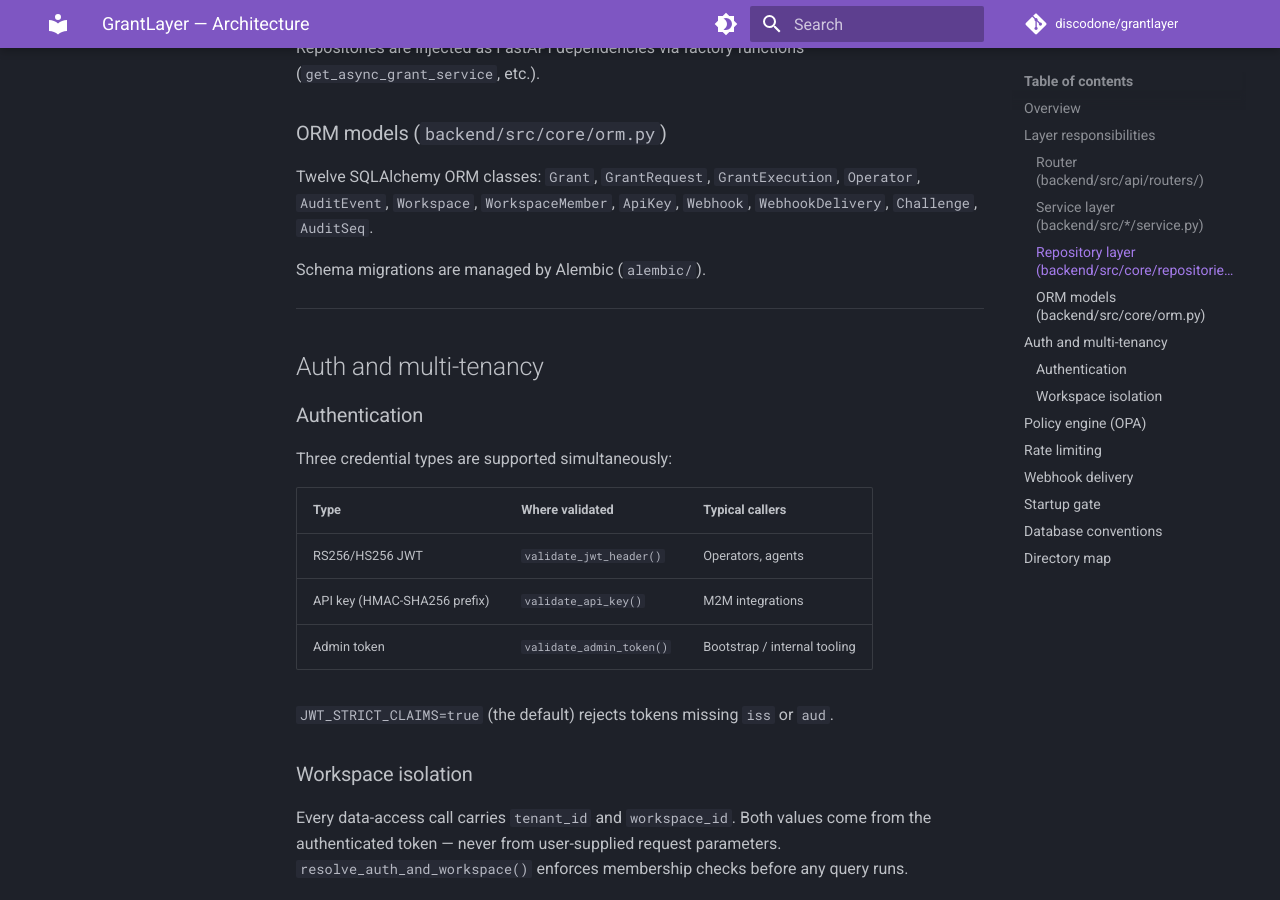
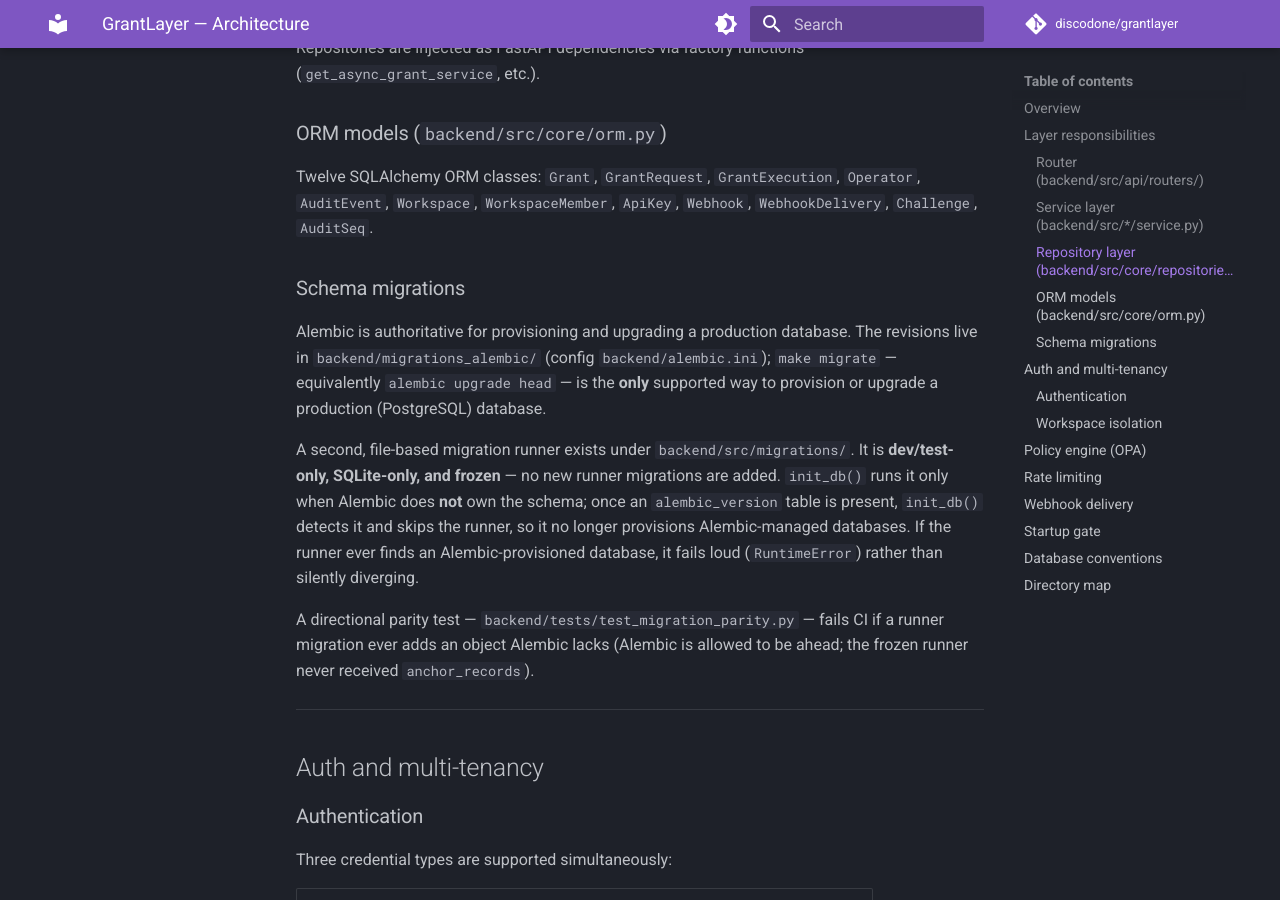
Before and after one commit to discodone/grantlayer, an MkDocs documentation site: the page built from docs/architecture.md, in a window 1280 px wide and 900 px high, scrolled down 1752 px. Built offline with MkDocs 1.6.1 and Material for MkDocs 9.7.7, drawn with Linux system fonts in a browser that asks for light colours; comment, search, counter and statistics services are not loaded.

Commit message:
docs: document Alembic-authoritative deployment contract and runner freeze
Update operator-facing docs to match the deployment contract established by
af831d7 (audit-write atomicity), fd93265 (runner fail-loud guard), and
32f0e5e (migration parity + runner freeze):

- PARITY_BACKLOG.md: record the three fixes landed 2026-07-14; note the two
  PostgreSQL runtime parity bugs remain open.
- docs/architecture.md: Alembic authoritative (backend/migrations_alembic/,
  make migrate / alembic upgrade head is the only supported provisioner);
  file-based runner is frozen dev/test/SQLite-only; init_db() defers when
  Alembic owns the schema; directional parity test guards CI.
- DEPLOYMENT.md: correct the CI description (alembic upgrade head, not
  init_db()); add the required Alembic provisioning step to First Start; add
  a Troubleshooting entry for the fail-loud "two migration systems" guard.
- README.md / QUICKSTART.md: add the Alembic provisioning step before
  docker compose up -d. PostgreSQL is the compose default and the app does
  not self-provision it — verified empirically that the API otherwise fails
  to start on a fresh database.
- docs/persistence_postgres_migration_readiness.md: add a stale-notice header
  marking it a superseded GL-202 historical artifact.

Co-Authored-By: Claude Opus 4.8 (1M context) <noreply@anthropic.com>

```diff
--- a/docs/architecture.md
+++ b/docs/architecture.md
@@ -75,7 +75,24 @@ Twelve SQLAlchemy ORM classes: `Grant`, `GrantRequest`, `GrantExecution`,
 `Operator`, `AuditEvent`, `Workspace`, `WorkspaceMember`, `ApiKey`, `Webhook`,
 `WebhookDelivery`, `Challenge`, `AuditSeq`.
 
-Schema migrations are managed by Alembic (`alembic/`).
+### Schema migrations
+
+Alembic is authoritative for provisioning and upgrading a production database.
+The revisions live in `backend/migrations_alembic/` (config `backend/alembic.ini`);
+`make migrate` — equivalently `alembic upgrade head` — is the **only** supported
+way to provision or upgrade a production (PostgreSQL) database.
+
+A second, file-based migration runner exists under `backend/src/migrations/`. It
+is **dev/test-only, SQLite-only, and frozen** — no new runner migrations are
+added. `init_db()` runs it only when Alembic does **not** own the schema; once an
+`alembic_version` table is present, `init_db()` detects it and skips the runner,
+so it no longer provisions Alembic-managed databases. If the runner ever finds an
+Alembic-provisioned database, it fails loud (`RuntimeError`) rather than silently
+diverging.
+
+A directional parity test — `backend/tests/test_migration_parity.py` — fails CI
+if a runner migration ever adds an object Alembic lacks (Alembic is allowed to be
+ahead; the frozen runner never received `anchor_records`).
 
 ---
 
```
Also changed, not shown: DEPLOYMENT.md (+51 -1 lines), PARITY_BACKLOG.md (+24 -0 lines), QUICKSTART.md (+14 -1 lines), README.md (+6 -0 lines), docs/persistence_postgres_migration_readiness.md (+8 -0 lines).
